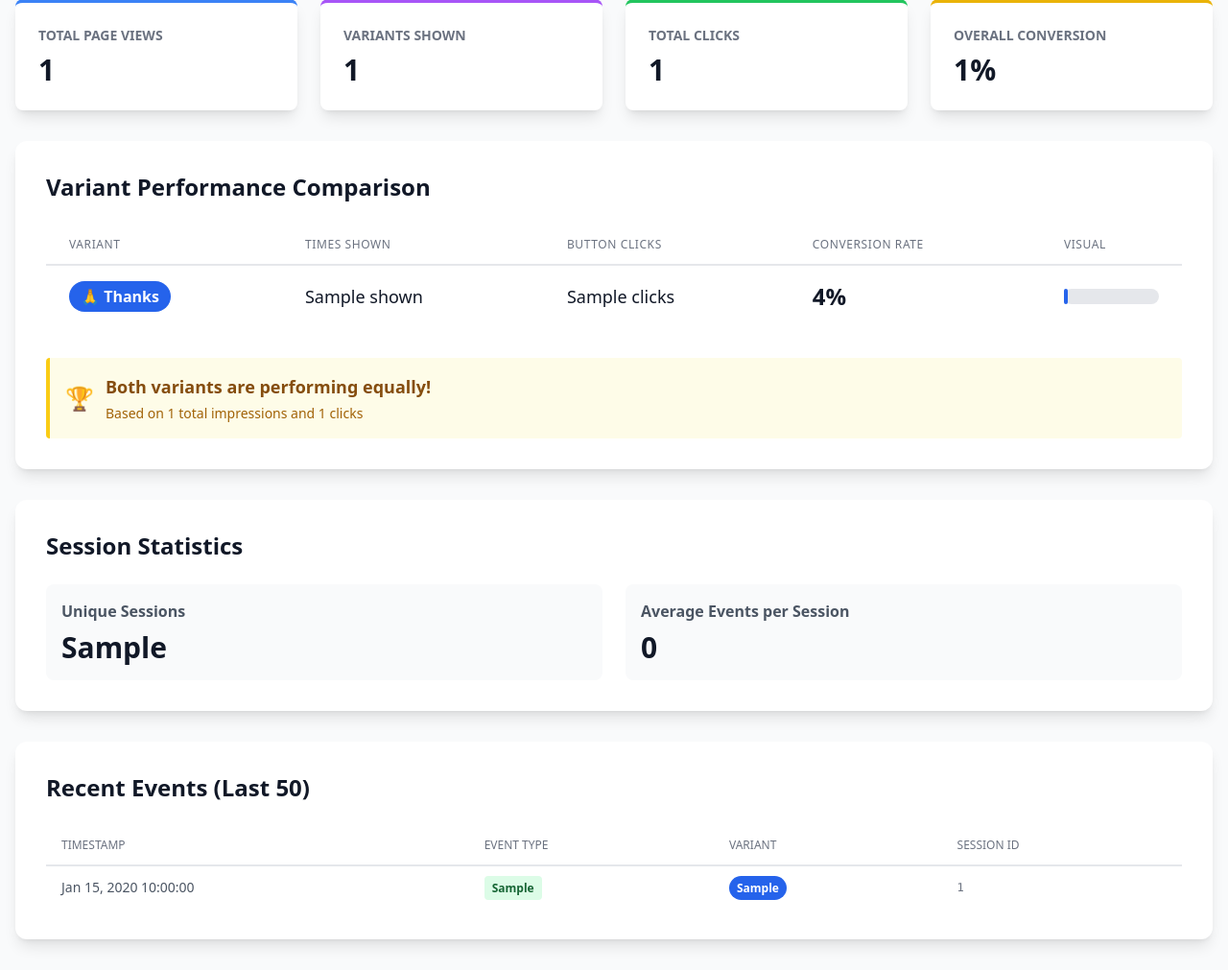
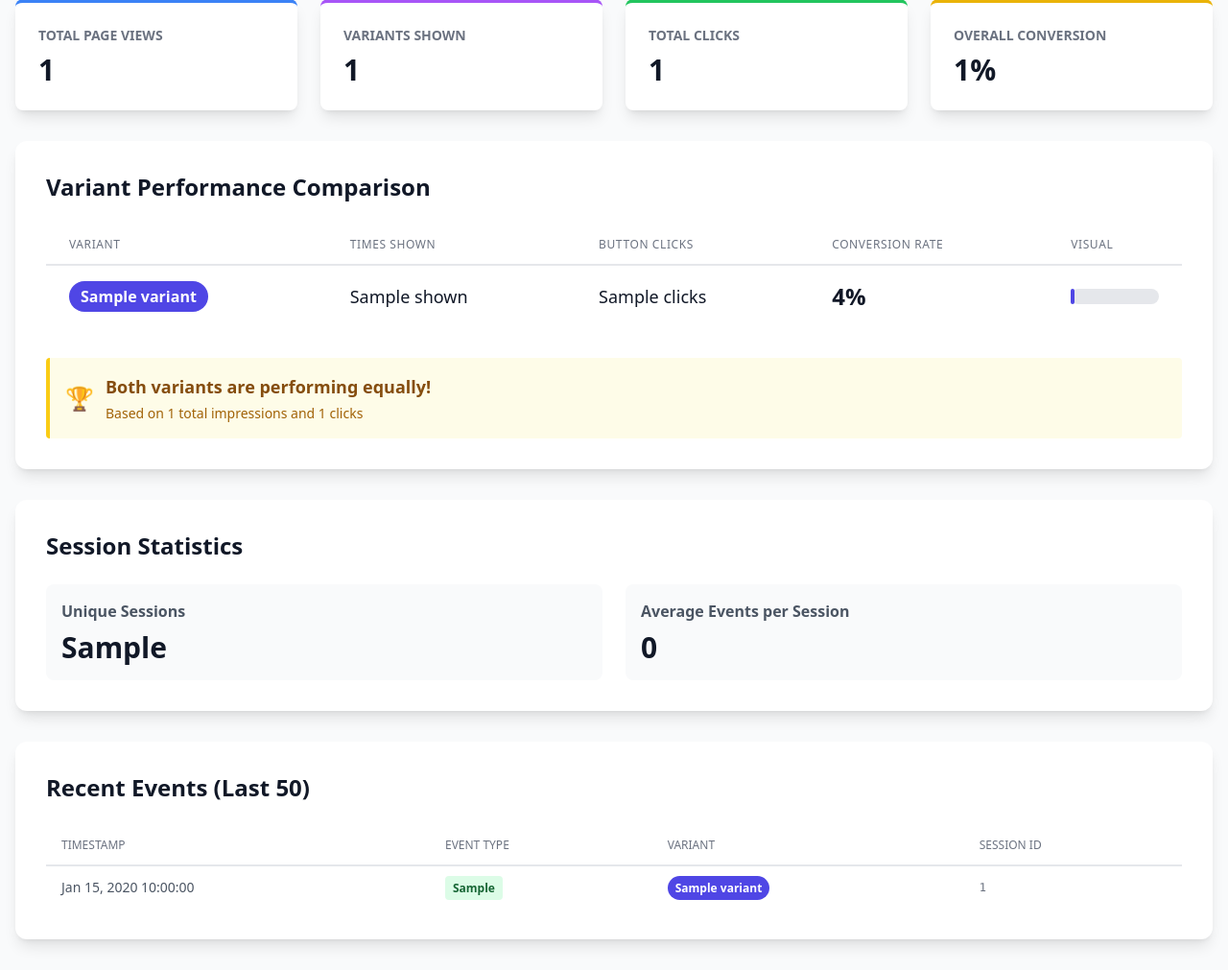
Before and after one commit to Irine-Juliet/Energy-Manager, a Django app: template templates/energy_tracker/abtest_results.html in a window 1280 px wide. Shown: the part 161-1172 px from the top of the page at 96% size. Run offline with Django 3.2, Linux system fonts and the light colour scheme; the template is opened without the code that fills it: most values are stand-ins (such as "Sample title", 1, 10 or a date in 2020); some libraries are stand-ins or nearby versions.

Commit message:
Match analytics page button styling to A/B test page

```diff
--- a/templates/energy_tracker/abtest_results.html
+++ b/templates/energy_tracker/abtest_results.html
@@ -56,9 +56,8 @@
                     <tr class="hover:bg-gray-50">
                         <td class="px-6 py-4 whitespace-nowrap">
                             <div class="flex items-center">
-                                <span class="px-3 py-1 rounded-full text-white font-semibold
-                                    {% if variant.variant == 'kudos' %}bg-green-600{% else %}bg-blue-600{% endif %}">
-                                    {% if variant.variant == 'kudos' %}👏 Kudos{% else %}🙏 Thanks{% endif %}
+                                <span class="px-3 py-1 rounded-full text-white font-semibold bg-indigo-600">
+                                    {{ variant.variant }}
                                 </span>
                             </div>
                         </td>
@@ -76,7 +75,7 @@
                         </td>
                         <td class="px-6 py-4 whitespace-nowrap">
                             <div class="w-full bg-gray-200 rounded-full h-4">
-                                <div class="h-4 rounded-full {% if variant.variant == 'kudos' %}bg-green-600{% else %}bg-blue-600{% endif %}"
+                                <div class="h-4 rounded-full bg-indigo-600"
                                      style="width: {{ variant.conversion_rate }}%"></div>
                             </div>
                         </td>
@@ -162,9 +161,8 @@
                         </td>
                         <td class="px-4 py-3 whitespace-nowrap">
                             {% if event.variant %}
-                                <span class="px-2 py-1 rounded-full text-xs font-semibold text-white
-                                    {% if event.variant == 'kudos' %}bg-green-600{% else %}bg-blue-600{% endif %}">
-                                    {{ event.get_variant_display }}
+                                <span class="px-2 py-1 rounded-full text-xs font-semibold text-white bg-indigo-600">
+                                    {{ event.variant }}
                                 </span>
                             {% else %}
                                 <span class="text-gray-400">—</span>
```
